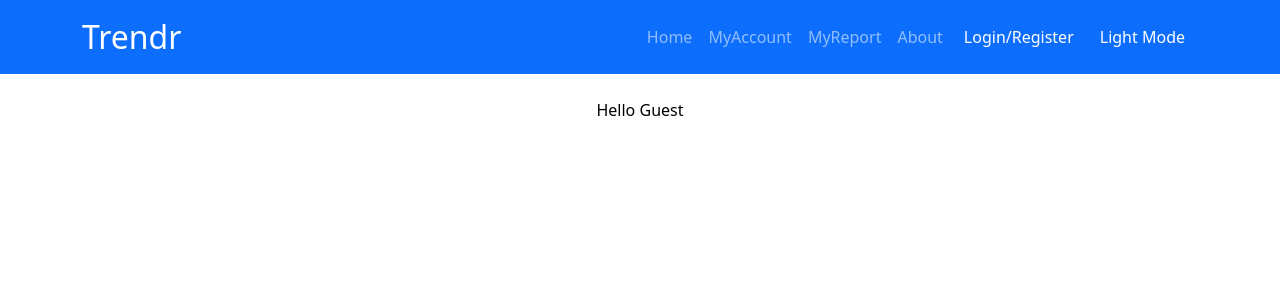
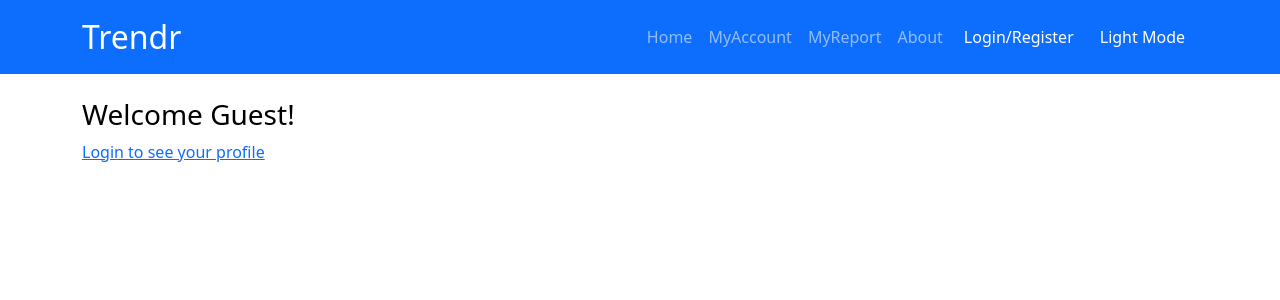
Before and after one commit to ryangamble/trendr, a React (Create React App) app in the folder react-frontend/: page /myaccount in a window 1280 px wide. Shown: the top 300 px of the page. Built offline with nearby package versions, Linux system fonts and the light colour scheme.

Commit message:
some follow button refactor

```diff
--- a/react-frontend/src/components/FollowButton/FollowBtn.js
+++ b/react-frontend/src/components/FollowButton/FollowBtn.js
@@ -7,40 +7,44 @@ import { Button } from "react-bootstrap";
 
 function FollowBtn({ id }) {
   const currentTheme = useSelector((state) => state.theme.currentTheme);
-  //current user
   const currentUser = useSelector((state) => state.user);
-  // a followed flag to indicate whether the current user follows the stock/crypto
-  const [followed, setFollowed] = useState(false);
+
+  const [follow, setFollow] = useState(false);
+
+  useEffect(() => {
+    // fetch user follow list and determine to show follow/unfollow
+
+    // do this only if user is logged in
+    if (currentUser.email !== "" || currentUser.username !== "") {
+      console.log("fetching user follow list");
+
+      //some example results
+      const list = ["APP", "DDOG", "GH"];
+
+      if (list.includes(id)) {
+        setFollow(true);
+      }
+    }
+  }, []);
 
   const handleFollow = (e) => {
     e.preventDefault();
 
     //send follow/unfollow request to backend
-    if (followed) {
-      console.log("Unfollowing ", id);
+    if (follow) {
+      console.log("Unfollowing... ", id);
     } else {
-      console.log("Following ", id);
+      console.log("Following... ", id);
     }
 
     //toggle between follow/unfollow
-    setFollowed(!followed);
+    setFollow(!follow);
   };
-
-  useEffect(() => {
-    //If the user is not logged in, return
-    if (currentUser.username === "" && currentUser.email === "") return;
-
-    // First Page Initial Mount, fetch whether the user follows this stock/crypto
-    console.log(
-      "fetching from backend to see whether the user follows this stock...",
-      id
-    );
-  }, []);
 
   return (
     <div>
       <Button variant={currentTheme.variant} onClick={handleFollow}>
-        {followed ? "Unfollow" : "Follow"}
+        {follow ? "Unfollow" : "Follow"}
       </Button>
     </div>
   );
--- /dev/null
+++ b/react-frontend/src/components/MyAccount/MyAccount.css
@@ -0,0 +1,4 @@
+.myAccountWrapper .list-group-item {
+  display: flex;
+  justify-content: space-between;
+}
--- a/react-frontend/src/components/MyAccount/MyAccount.js
+++ b/react-frontend/src/components/MyAccount/MyAccount.js
@@ -1,12 +1,38 @@
-import React from "react";
+import React, { useState, useEffect } from "react";
 import MyNavBar from "../NavBar/MyNavBar";
 import { useSelector } from "react-redux";
+import { Link } from "react-router-dom";
+import {
+  Col,
+  Container,
+  ListGroup,
+  Row,
+  Badge,
+  Button,
+  ListGroupItem,
+} from "react-bootstrap";
+import "./MyAccount.css";
+import FollowBtn from "../FollowButton/FollowBtn";
 
 function MyAccount() {
   //color theme
   const currentTheme = useSelector((state) => state.theme.currentTheme);
   //current user
   const currentUser = useSelector((state) => state.user);
+
+  //List of followed stocks/cryptos
+  const [list, setList] = useState([]);
+
+  useEffect(() => {
+    // get the user follow list
+    if (currentUser.email !== "" || currentUser.username !== "") {
+      console.log("fetching user follow list....");
+
+      //set the list
+      setList(["APP", "DDOG", "GH"]);
+    }
+  }, []);
+
   return (
     <div
       style={{
@@ -14,14 +40,56 @@ function MyAccount() {
         height: "100vh",
         color: currentTheme.foreground,
       }}
+      className="myAccountWrapper"
     >
       <MyNavBar />
-      <p>
-        Hello{" "}
-        {currentUser.username === "" && currentUser.email === ""
-          ? "Guest"
-          : currentUser.email}
-      </p>
+
+      <Container>
+        <Row align="left">
+          <Col xs={12} md={3}>
+            <h3>
+              Welcome{" "}
+              {currentUser.username === "" && currentUser.email === ""
+                ? "Guest!"
+                : currentUser.email}
+            </h3>
+
+            {currentUser.username === "" && currentUser.email === "" ? (
+              <Link to="login">Login to see your profile</Link>
+            ) : null}
+          </Col>
+        </Row>
+
+        <br />
+        <br />
+        {currentUser.username === "" && currentUser.email === "" ? null : (
+          <div>
+            <Row>
+              <Col xs={12} md={3}>
+                <h3>
+                  <Badge bg="info">Your Followed Cryptos/Stocks:</Badge>
+                </h3>
+              </Col>
+            </Row>
+
+            <Row>
+              <Col xs={12}>
+                <ListGroup variant="flush" align="left">
+                  {list.map((item) => (
+                    <ListGroupItem
+                      variant={currentTheme.name.toLowerCase()}
+                      action
+                      href={`/result:${item}`}
+                    >
+                      {item} <FollowBtn id={item} isFollow={true} />
+                    </ListGroupItem>
+                  ))}
+                </ListGroup>
+              </Col>
+            </Row>
+          </div>
+        )}
+      </Container>
     </div>
   );
 }
--- a/react-frontend/src/components/Results/ResultsPage.js
+++ b/react-frontend/src/components/Results/ResultsPage.js
@@ -2,7 +2,7 @@ import React, { useState, useEffect } from "react";
 import { useSelector } from "react-redux";
 import { useParams, Link } from "react-router-dom";
 import MyNavBar from "../NavBar/MyNavBar";
-import {SentimentGraph, StockGraph} from "./Graph";
+import { SentimentGraph, StockGraph } from "./Graph";
 import Statistics from "./Statistics";
 import { Container, Col, Row, Button, Spinner } from "react-bootstrap";
 import FollowBtn from "../FollowButton/FollowBtn";
@@ -80,7 +80,7 @@ function Results() {
             <br />
           </Col>
           <Col xs={12} sm={12} md={12} lg={6}>
-            <SentimentGraph symbol={id.substring(1)}/>
+            <SentimentGraph symbol={id.substring(1)} />
             <br />
           </Col>
         </Row>
```
